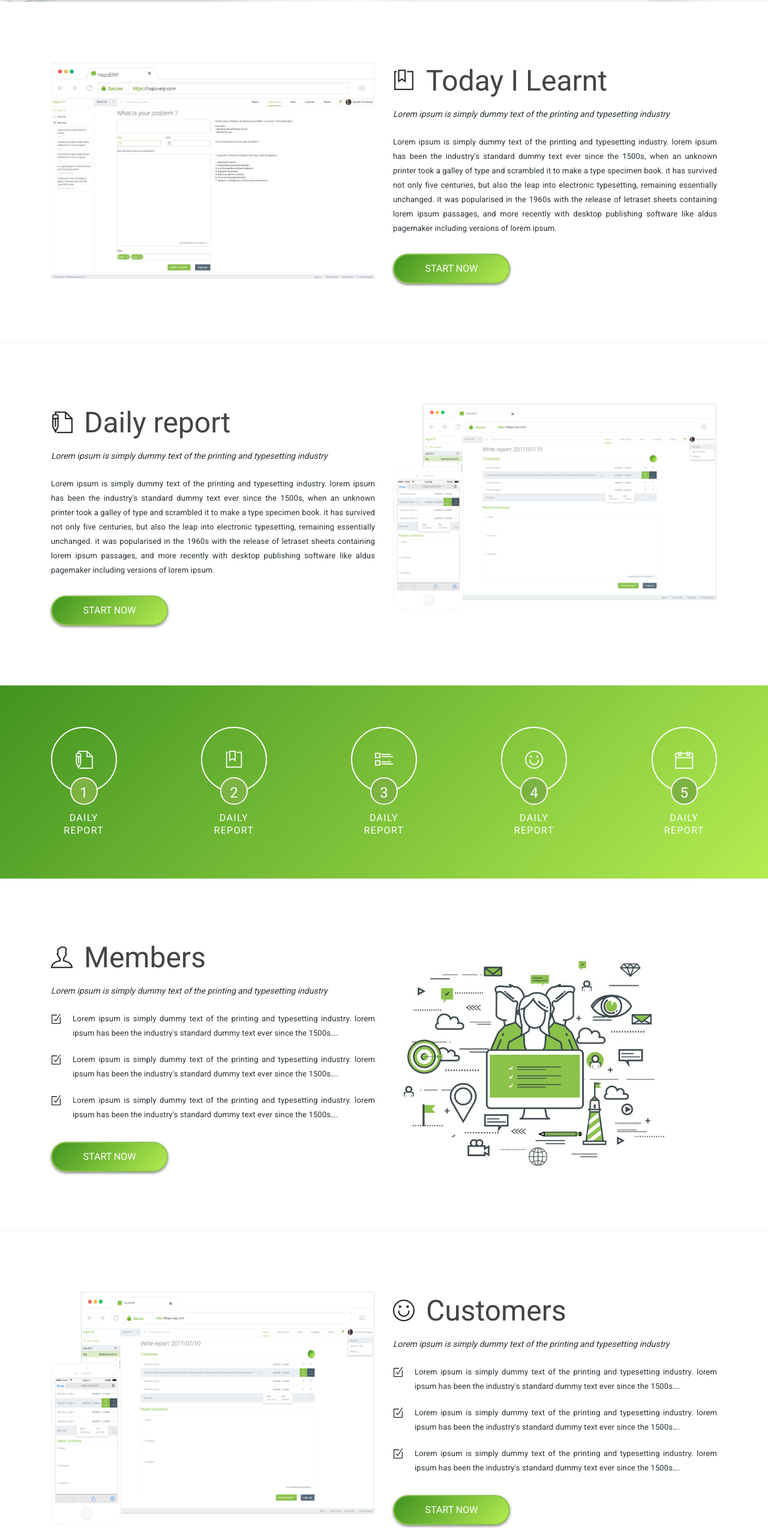
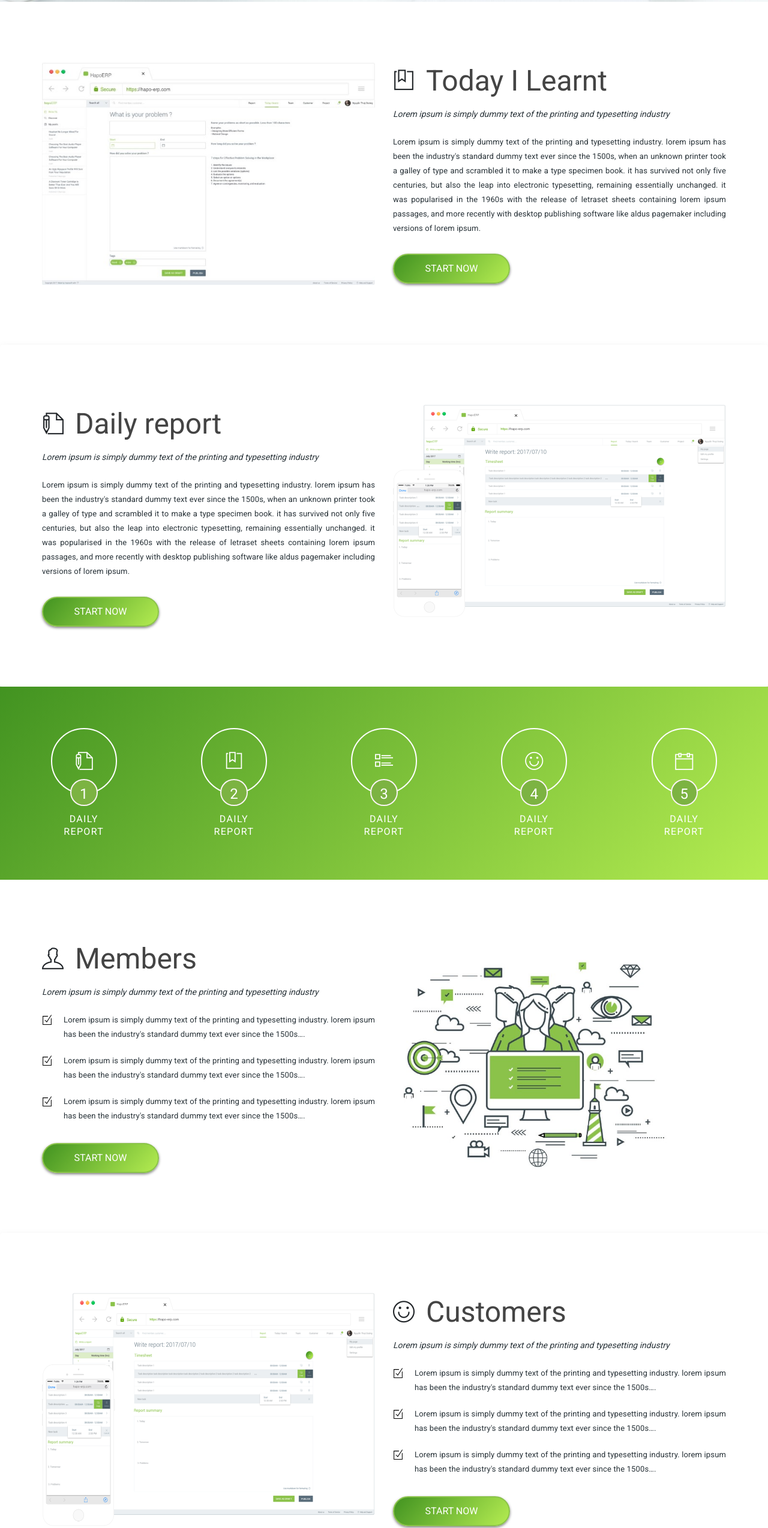
Before and after one commit to thanhnthapo/projecthapbt, a plain HTML site: page index.html in a window 1280 px wide. Shown: the part 872-3420 px from the top of the page at 60% size. Drawn offline with nearby package versions, Linux system fonts and the light colour scheme; files whose address does not match are found by name; a web font is replaced by a local one.

Commit message:
fix padding col

```diff
--- a/index.html
+++ b/index.html
@@ -52,10 +52,10 @@
     <section class="wrapper">
         <div class="container">
             <div class="row box">
-                <div class="col-sm-6 col-12 content-img d-none d-sm-block">
+                <div class="col-sm-6 col-12 content-img d-none d-sm-block pl-0">
                     <img class="img-responsive" src="image/img-web.jpg " alt=" ">
                 </div>
-                <div class="col-sm-6 col-12 content">
+                <div class="col-sm-6 col-12 content pr-0">
                     <div class="content-title d-flex">
                         <i class="ti-bookmark-alt"></i>
                         <p>Today I Learnt </p>
@@ -79,7 +79,7 @@
     <section class="wrapper shadow bg-white rounded">
         <div class="container">
             <div class="row box">
-                <div class="col-sm-6 col-12 content">
+                <div class="col-sm-6 col-12 content pl-0">
                     <div class="content-title d-flex">
                         <i class="ti-write"></i>
                         <p>Daily report </p>
@@ -97,7 +97,7 @@
                     </div>
                     <button class="btn-global btn-body"><span>START NOW</span></button>
                 </div>
-                <div class="col-sm-6 col-12 content-img d-none d-sm-block">
+                <div class="col-sm-6 col-12 content-img d-none d-sm-block pr-0">
                     <img class="img-responsive" src="image/daily-report.png" alt=" ">
                 </div>
             </div>
@@ -162,7 +162,7 @@
     <section class="wrapper">
         <div class="container">
             <div class="row box">
-                <div class="col-sm-6 col-12 content">
+                <div class="col-sm-6 col-12 content pl-0">
                     <div class="content-title d-flex">
                         <i class="ti-user"></i>
                         <p>Members</p>
@@ -189,7 +189,7 @@
                     </div>
                     <button class="btn-global btn-body"><span>START NOW</span></button>
                 </div>
-                <div class="col-sm-6 col-12 img-large d-none d-sm-block">
+                <div class="col-sm-6 col-12 img-large d-none d-sm-block pr-0">
                     <img class="img-responsive" src="image/img-member.jpg" alt=" ">
                 </div>
             </div>
@@ -198,10 +198,10 @@
     <section class="wrapper shadow bg-white rounded">
         <div class="container">
             <div class="row box">
-                <div class="col-sm-6 col-12 img-large d-none d-sm-block">
+                <div class="col-sm-6 col-12 img-large d-none d-sm-block pl-0">
                     <img class="img-responsive" src="image/daily-report.png" alt=" ">
                 </div>
-                <div class="col-sm-6 col-12 content">
+                <div class="col-sm-6 col-12 content pr-0">
                     <div class="content-title d-flex">
                         <i class="ti-face-smile"></i>
                         <p>Customers</p>
@@ -336,7 +336,7 @@
     <section class="wrapper">
         <div class="container">
             <div class="row box">
-                <div class="col-sm-6 col-12 content">
+                <div class="col-sm-6 col-12 content pl-0">
                     <div class="content-title d-flex">
                         <i class="ti-calendar"></i>
                         <p>Project</p>
@@ -354,7 +354,7 @@
                     </div>
                     <button class="btn-global btn-body"><span>START NOW</span></button>
                 </div>
-                <div class="col-sm-6 col-12 content-img d-none d-sm-block">
+                <div class="col-sm-6 col-12 content-img d-none d-sm-block pr-0">
                     <img class="img-responsive" src="image/daily-report.png" alt=" ">
                 </div>
             </div>
@@ -403,7 +403,6 @@
                 </div>
             </div>
         </div>
-        </div>
     </footer>
 </body>
 <script src="https://cdnjs.cloudflare.com/ajax/libs/jquery/3.1.1/jquery.min.js"></script>
```
